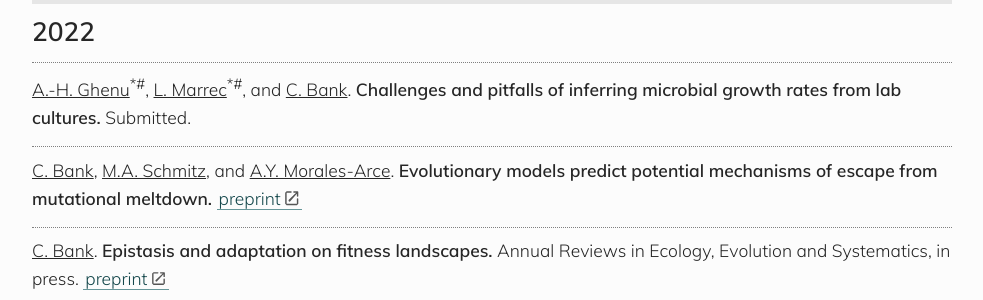
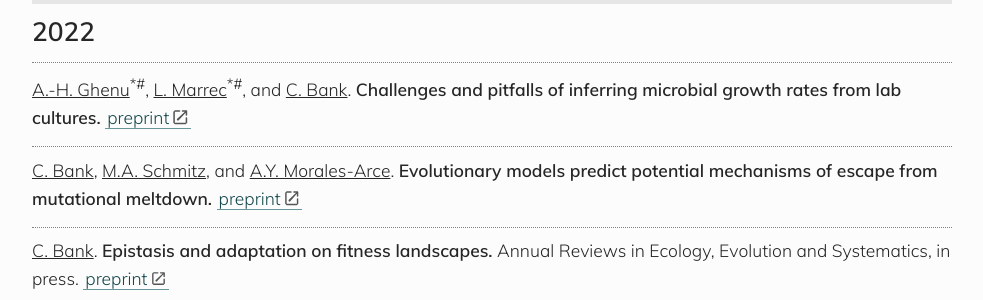
Before and after one commit to banklab/banklab.github.io, a Jekyll site: the page built from publications.md, in a window 1280 px wide and 900 px high, scrolled down 450 px. Shown: the part 154-454 px from the top of the window, without its empty margins (148-1131 px from the left). Built offline with Jekyll 4.4.1, drawn with Linux system fonts in a browser that asks for light colours; some web fonts are replaced.

Commit message:
Update publications.md
Added doi

```diff
--- a/publications.md
+++ b/publications.md
@@ -21,7 +21,7 @@
 
 ## 2022
 
-<u>A.-H. Ghenu</u><sup>*#</sup>, <u>L. Marrec</u><sup>*#</sup>, and <u>C. Bank</u>. **Challenges and pitfalls of inferring microbial growth rates from lab cultures.** Submitted.
+<u>A.-H. Ghenu</u><sup>*#</sup>, <u>L. Marrec</u><sup>*#</sup>, and <u>C. Bank</u>. **Challenges and pitfalls of inferring microbial growth rates from lab cultures.** [preprint](https://www.biorxiv.org/content/10.1101/2022.06.24.497412)
 
 <u>C. Bank</u>, <u>M.A. Schmitz</u>, and <u>A.Y. Morales-Arce</u>. **Evolutionary models predict potential mechanisms of escape from mutational meltdown.** [preprint](https://www.biorxiv.org/content/10.1101/2022.06.21.496937)
 
```
